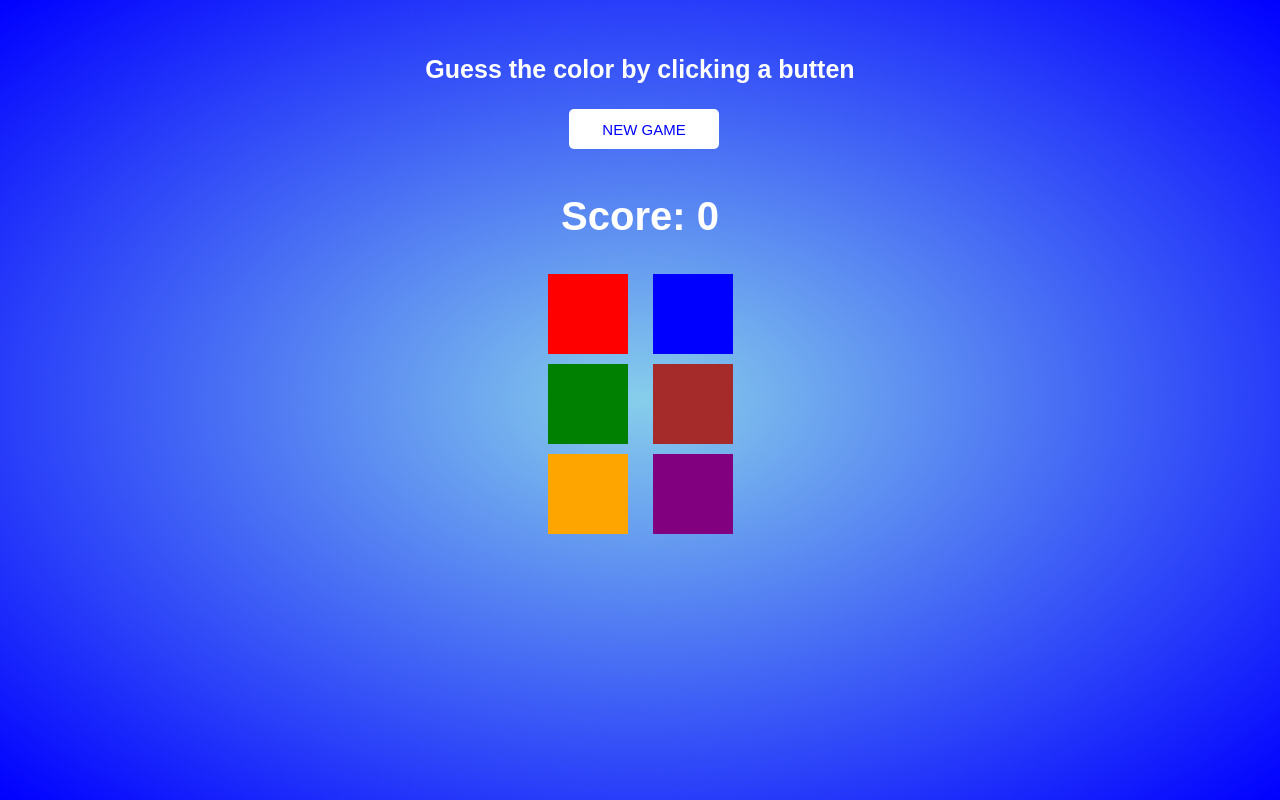
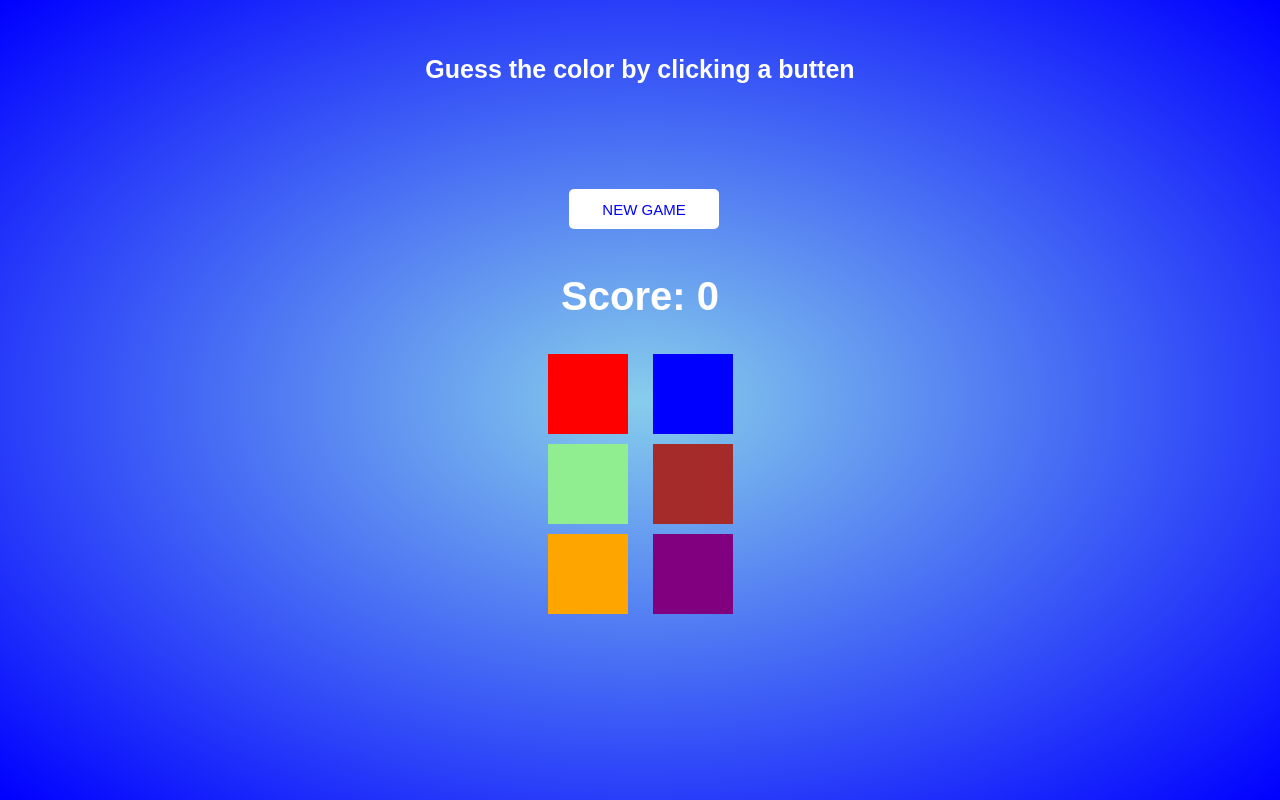
Before and after one commit to Dejosh055/colour-puzzle, a plain HTML site: page index.html in a window 1280 px wide. Drawn offline with Linux system fonts and the light colour scheme.

Commit message:
i added the colour box.

```diff
--- a/index.html
+++ b/index.html
@@ -11,7 +11,7 @@
     <h1 id="instruction" style="padding-top: 40px;">
      Guess the color by clicking a butten
     </h1>
-    <!-- <div id="colourbox"></div> -->
+    <div id="box-colour"></div>
     <button id="newgame">NEW GAME</button>
     <p id="status"></p>
     <h1 id="score"> Score: 0</h1>
@@ -20,7 +20,7 @@
    <div id="colourbox">
     <button class="color-btn" onclick="checkGuessColor('red', this)" style="background: red;"></button>
     <button class="color-btn" onclick="checkGuessColor('blue',this)" style="background: blue;"></button>
-    <button  class="color-btn" onclick="checkGuessColor('green',this)" style="background: green;"></button>
+    <button  class="color-btn" onclick="checkGuessColor('green',this)" style="background: lightgreen;"></button>
     <button class="color-btn" onclick="checkGuessColor('brown',this)" style="background: brown;"></button>
     <button class="color-btn" onclick="checkGuessColor('orange',this)" style="background: orange;"></button>
     <button class="color-btn" onclick="checkGuessColor('purple',this)" style="background:purple;"></button>
--- a/main.js
+++ b/main.js
@@ -2,12 +2,15 @@
 const gameStatus = document.querySelector('#status');
 const userScore = document.querySelector('#score');
 const newGame    = document.querySelector('#newgame')
+const box        = document.querySelector('#box-colour')
+
+
 
 // function Hint(){
 //      gameStatus.textContent=`Guess the correct color! (Hint:${correctColor})`;
 // }
 function getRandomColor(){
-    const colors =['red','blue', 'green', 'yellow', 'orange' ,'purple']
+    const colors =['red','blue', 'lightgreen', 'yellow', 'orange' ,'purple']
     return colors[Math.floor(Math.random()*colors.length)];
 }
 
@@ -17,9 +20,10 @@ function checkGuessColor( color,button){
 if(color === correctColor){
 score += 5;
  gameStatus.textContent =`correct! the color was ${correctColor}.Generating a new color...`;
- gameStatus.style.color = 'green';
+ gameStatus.style.color = 'lightgreen';
  button.classList.add("correct")
  correctColor = getRandomColor();
+
 //  setTimeout(()=>{
 //     correctColor = getRandomColor();
 //     Hint()
@@ -40,6 +44,7 @@ setTimeout(()=>{
     button.classList.remove("correct","wrong")
 }, 500)
 userScore.textContent = `Score: ${score}`;
+box.style.background = getRandomColor()
 }
 newGame.addEventListener('click',()=>{
     score = 0
--- a/style.css
+++ b/style.css
@@ -6,6 +6,14 @@
 body{
     background: radial-gradient(skyblue,blue);
     height: 100vh;
+}
+#box-colour{
+    padding: 10px;
+    border: none;
+    cursor: pointer;
+    width: 80px;
+    height:80px;
+
 }
 .content{
    display:flex;
```
